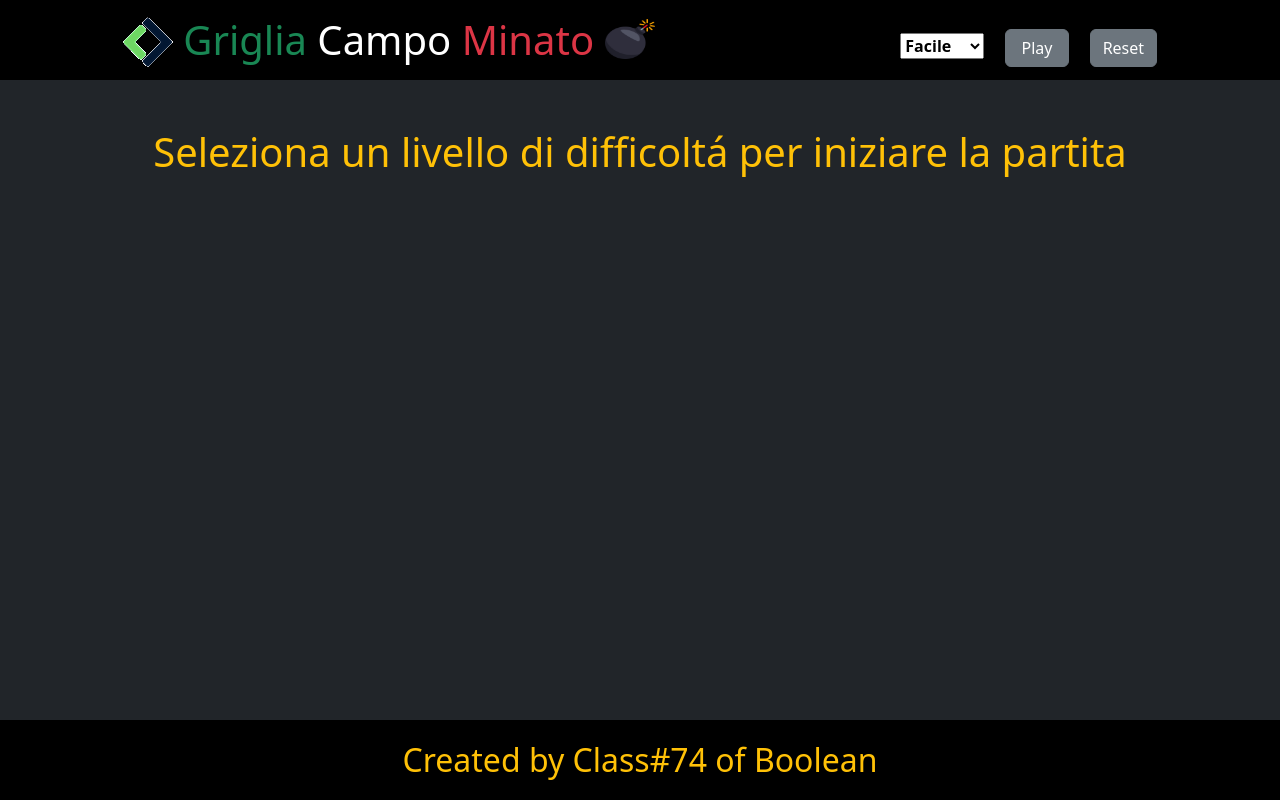
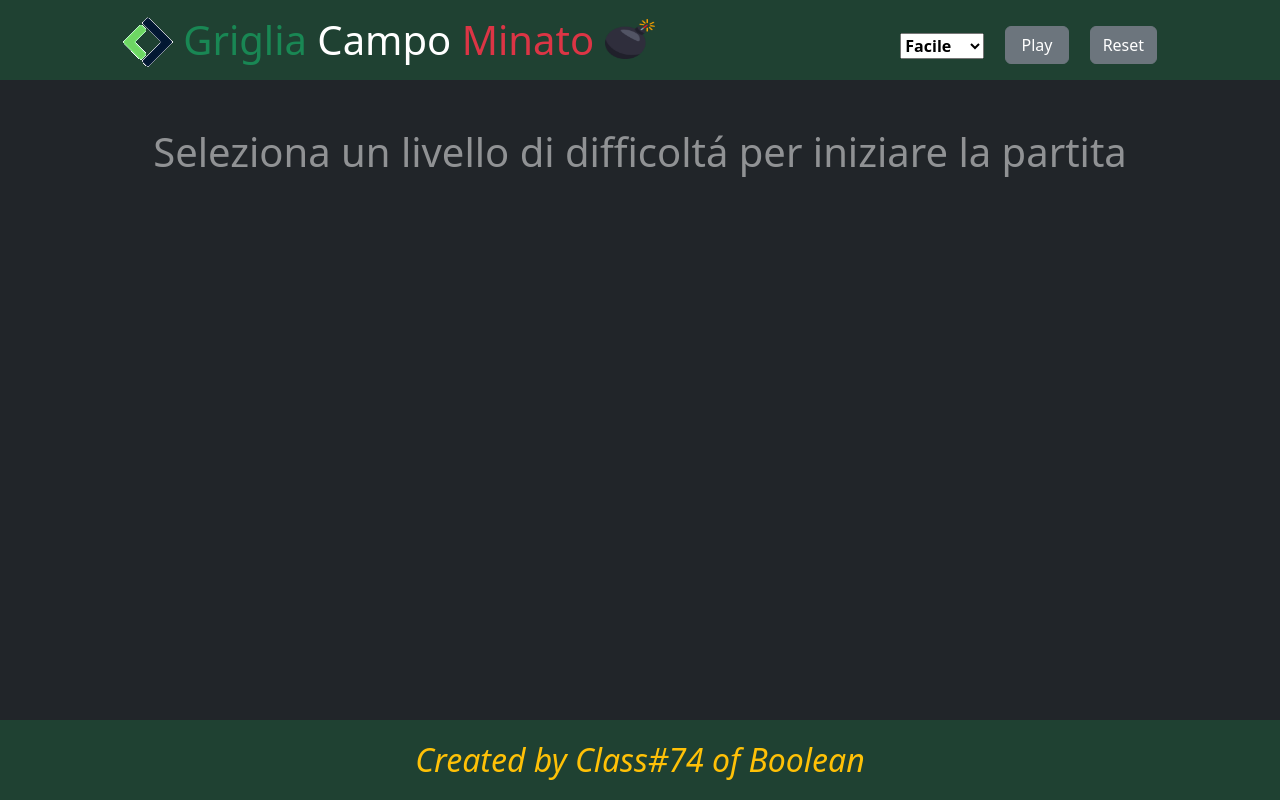
Before and after one commit to RiccardoPellegrino/js-campominato, a plain HTML site: page index.html in a window 1280 px wide. Drawn offline with nearby package versions, Linux system fonts and the light colour scheme.

Commit message:
ultime modifiche

```diff
--- a/css/style.css
+++ b/css/style.css
@@ -4,12 +4,12 @@ h1{
 }
 header{
     height: 80px;
-    background-color: black;
+    background-color: rgb(31, 65, 50);
 
 }
 footer{
     height: 80px;
-    background-color: black;
+    background-color: rgb(31, 65, 50);
 }
 main{
     height: calc(100vh - 160px);
@@ -22,7 +22,7 @@ main{
     align-content: flex-start;
     width: 500px;
     height: 500px;
-    background-color: white;
+    background-color: whitesmoke;
 }
 .quadrato{
     display: flex;
--- a/index.html
+++ b/index.html
@@ -26,8 +26,8 @@
                     <option value="2" class="fw-bold"> Difficile </option>
                     <option value="3" class="fw-bold"> Ultra </option>
                 </select>
-                <button class="btn btn-secondary ms-3 pe-3 ps-3" id="play">Play</button>
-                <button class="btn btn-secondary ms-3" id="reset">Reset</button>
+                <button class="btn btn-secondary ms-3 pe-3 ps-3" id="play" style="margin-bottom: 5px;">Play</button>
+                <button class="btn btn-secondary ms-3" id="reset" style="margin-bottom: 5px;">Reset</button>
             </div>
         </div>
 
@@ -35,7 +35,7 @@
 
     <main class="bg-dark">
 
-        <h2 id="testo" class="text-center text-warning mt-5 fs-1">Seleziona un livello di difficolt&aacute; per iniziare
+        <h2 id="testo" class="text-center text-white-50 mt-5 fs-1">Seleziona un livello di difficolt&aacute; per iniziare
             la partita</h2>
         <div id="field-game" class="d-flex justify-content-center align-items-center mt-5">
         </div>
@@ -45,7 +45,7 @@
     </main>
 
 
-    <footer class="d-flex justify-content-center align-items-center text-warning fs-2">
+    <footer class="d-flex justify-content-center align-items-center text-warning fst-italic fs-2">
         Created by Class#74 of Boolean
     </footer>
 
```
